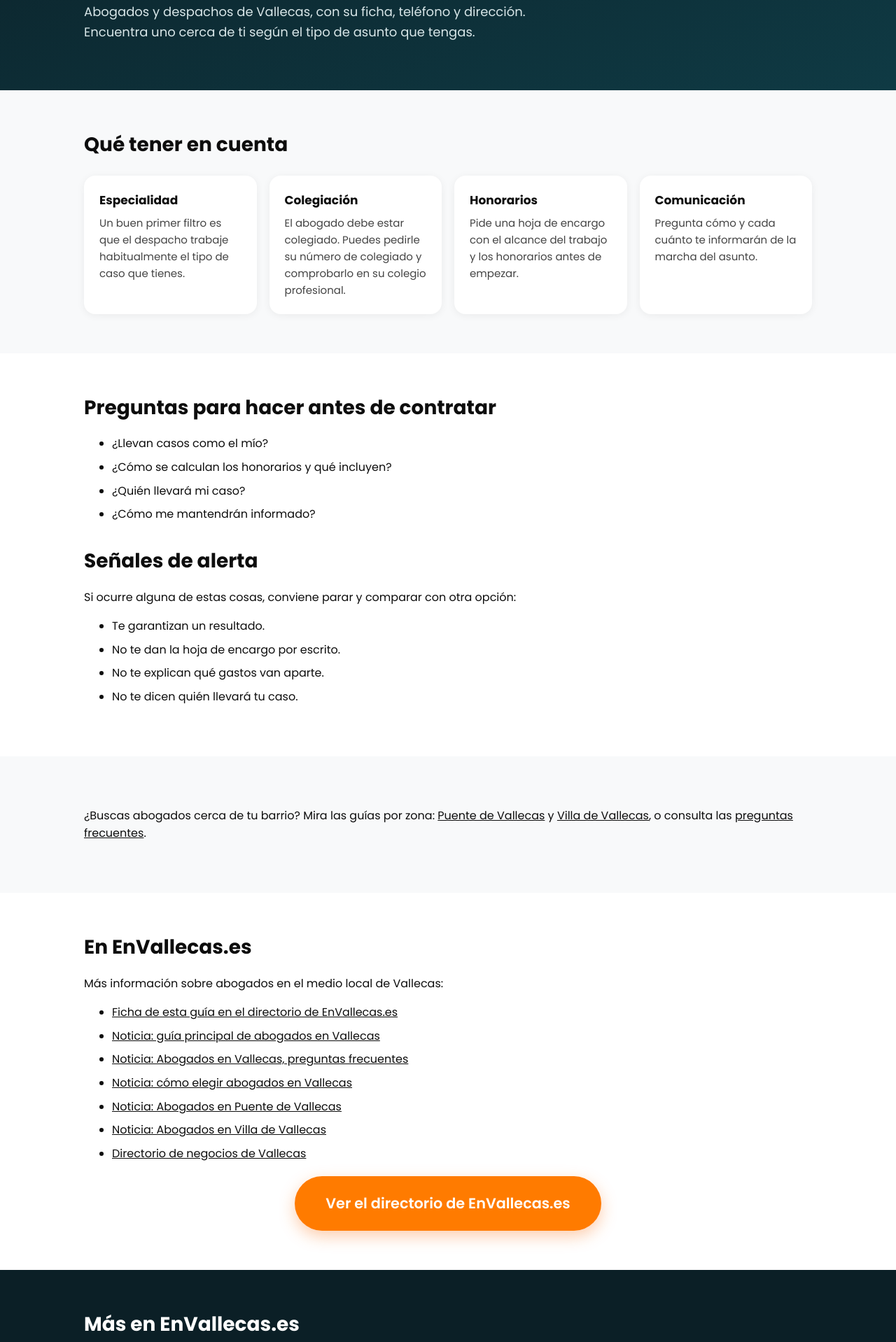
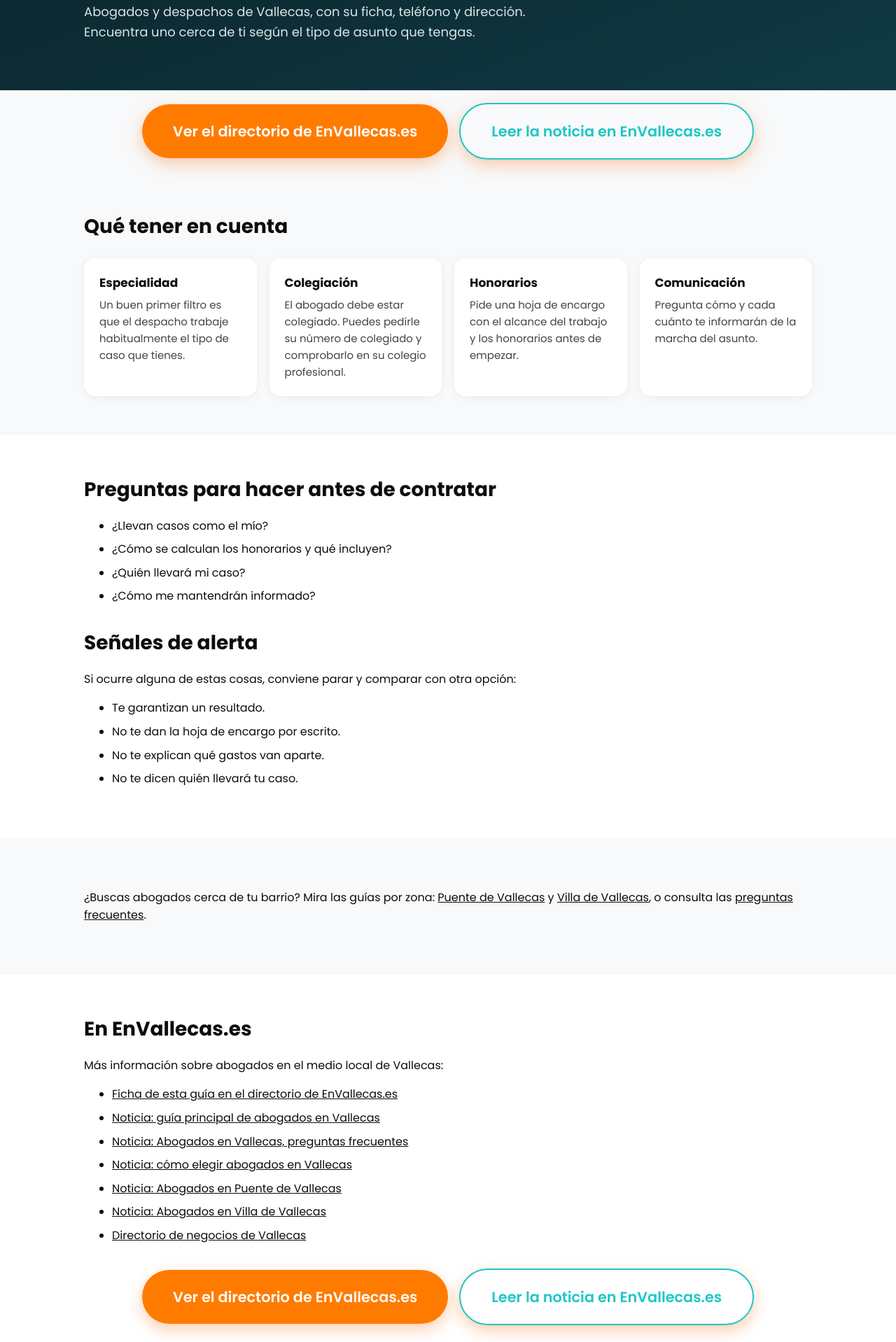
Before and after one commit to jaimebalaguer01/abogadovallecas-com, a plain HTML site: page como-elegir/index.html in a window 1280 px wide. Shown: the part 452-2370 px from the top of the page at 70% size. Drawn offline with Linux system fonts and the light colour scheme.

Commit message:
Botones de directorio y noticia también junto al texto de cada página
Co-Authored-By: Claude Sonnet 5.5 <noreply@anthropic.com>
Claude-Session: https://claude.ai/code/session_01C2douzTVvDqvuZYVRfqo1r

```diff
--- a/como-elegir/index.html
+++ b/como-elegir/index.html
@@ -24,6 +24,7 @@ h1{font-size:clamp(34px,6vw,60px);line-height:1.08;color:var(--teal);margin:16px
 .btn{display:inline-block;background:var(--orange);color:#fff;font-weight:600;text-decoration:none;padding:14px 26px;border-radius:99px;margin:8px 10px 0 0}
 .btn.alt{background:transparent;border:2px solid var(--teal);color:var(--teal)}
 .topbar{background:#fff;text-align:center;padding:14px 12px 22px;border-bottom:3px solid var(--teal)}.topbar .btn.big{display:inline-block;margin:8px 8px 0;padding:18px 34px}
+.inline-btns{text-align:center;padding:10px 0}.inline-btns .btn.big{display:inline-block;margin:8px}
 .btn.big{font-size:1.3rem;padding:22px 44px;box-shadow:0 8px 22px rgba(249,115,22,.35);display:block;width:fit-content;max-width:100%;margin:20px auto 0;text-align:center}
 section{padding:56px 0}
 h2{font-size:28px;margin:0 0 12px}
@@ -48,11 +49,13 @@ footer a{color:var(--teal)}
 <div class="topbar"><a class="btn big" href="https://envallecas.es/directorio">Ver el directorio de EnVallecas.es</a><a class="btn big alt" href="https://envallecas.es/noticias/abogados-vallecas-como-elegir">Leer la noticia en EnVallecas.es</a></div>
 <header class="top"><div class="wrap"><a class="logo" href="/">Abogados<span> Vallecas</span></a><nav><a href="/preguntas-frecuentes/">Preguntas frecuentes</a><a href="/como-elegir/">Cómo elegir</a><a href="/puente-de-vallecas/">Puente de Vallecas</a><a href="/villa-de-vallecas/">Villa de Vallecas</a></nav></div></header>
 <main><div class="hero" style="padding-bottom:50px"><div class="wrap"><span class="eyebrow">Guía local · actualizada 2026-11-14</span><h1>Cómo elegir abogados en Vallecas</h1><p>Abogados y despachos de Vallecas, con su ficha, teléfono y dirección. Encuentra uno cerca de ti según el tipo de asunto que tengas.</p></div></div>
+<div class="inline-btns"><a class="btn big" href="https://envallecas.es/directorio">Ver el directorio de EnVallecas.es</a><a class="btn big alt" href="https://envallecas.es/noticias/abogados-vallecas-como-elegir">Leer la noticia en EnVallecas.es</a></div>
 <section><div class="wrap"><h2>Qué tener en cuenta</h2><div class="grid"><div class="card"><h3>Especialidad</h3><p>Un buen primer filtro es que el despacho trabaje habitualmente el tipo de caso que tienes.</p></div><div class="card"><h3>Colegiación</h3><p>El abogado debe estar colegiado. Puedes pedirle su número de colegiado y comprobarlo en su colegio profesional.</p></div><div class="card"><h3>Honorarios</h3><p>Pide una hoja de encargo con el alcance del trabajo y los honorarios antes de empezar.</p></div><div class="card"><h3>Comunicación</h3><p>Pregunta cómo y cada cuánto te informarán de la marcha del asunto.</p></div></div></div></section>
 <section style="background:#fff"><div class="wrap"><h2>Preguntas para hacer antes de contratar</h2><ul class="list"><li>¿Llevan casos como el mío?</li><li>¿Cómo se calculan los honorarios y qué incluyen?</li><li>¿Quién llevará mi caso?</li><li>¿Cómo me mantendrán informado?</li></ul>
 <h2 style="margin-top:32px">Señales de alerta</h2><p>Si ocurre alguna de estas cosas, conviene parar y comparar con otra opción:</p><ul class="list"><li>Te garantizan un resultado.</li><li>No te dan la hoja de encargo por escrito.</li><li>No te explican qué gastos van aparte.</li><li>No te dicen quién llevará tu caso.</li></ul></div></section>
 <section><div class="wrap"><p>¿Buscas abogados cerca de tu barrio? Mira las guías por zona: <a href="/puente-de-vallecas/">Puente de Vallecas</a> y <a href="/villa-de-vallecas/">Villa de Vallecas</a>, o consulta las <a href="/preguntas-frecuentes/">preguntas frecuentes</a>.</p></div></section>
-<section style="background:#fff"><div class="wrap"><h2>En EnVallecas.es</h2><p>Más información sobre abogados en el medio local de Vallecas:</p><ul class="list"><li><a href="https://envallecas.es/negocio/abogados-vallecas">Ficha de esta guía en el directorio de EnVallecas.es</a></li><li><a href="https://envallecas.es/noticias/abogados-vallecas-guia-elegir-despacho">Noticia: guía principal de abogados en Vallecas</a></li><li><a href="https://envallecas.es/noticias/abogados-vallecas-preguntas-frecuentes">Noticia: Abogados en Vallecas, preguntas frecuentes</a></li><li><a href="https://envallecas.es/noticias/abogados-vallecas-como-elegir">Noticia: cómo elegir abogados en Vallecas</a></li><li><a href="https://envallecas.es/noticias/abogados-puente-de-vallecas">Noticia: Abogados en Puente de Vallecas</a></li><li><a href="https://envallecas.es/noticias/abogados-villa-de-vallecas">Noticia: Abogados en Villa de Vallecas</a></li><li><a href="https://envallecas.es/directorio">Directorio de negocios de Vallecas</a></li></ul><a class="btn big" href="https://envallecas.es/directorio">Ver el directorio de EnVallecas.es</a></div></section>
+<section style="background:#fff"><div class="wrap"><h2>En EnVallecas.es</h2><p>Más información sobre abogados en el medio local de Vallecas:</p><ul class="list"><li><a href="https://envallecas.es/negocio/abogados-vallecas">Ficha de esta guía en el directorio de EnVallecas.es</a></li><li><a href="https://envallecas.es/noticias/abogados-vallecas-guia-elegir-despacho">Noticia: guía principal de abogados en Vallecas</a></li><li><a href="https://envallecas.es/noticias/abogados-vallecas-preguntas-frecuentes">Noticia: Abogados en Vallecas, preguntas frecuentes</a></li><li><a href="https://envallecas.es/noticias/abogados-vallecas-como-elegir">Noticia: cómo elegir abogados en Vallecas</a></li><li><a href="https://envallecas.es/noticias/abogados-puente-de-vallecas">Noticia: Abogados en Puente de Vallecas</a></li><li><a href="https://envallecas.es/noticias/abogados-villa-de-vallecas">Noticia: Abogados en Villa de Vallecas</a></li><li><a href="https://envallecas.es/directorio">Directorio de negocios de Vallecas</a></li></ul><div class="inline-btns"><a class="btn big" href="https://envallecas.es/directorio">Ver el directorio de EnVallecas.es</a><a class="btn big alt" href="https://envallecas.es/noticias/abogados-vallecas-como-elegir">Leer la noticia en EnVallecas.es</a></div>
+</div></section>
 <section class="band"><div class="wrap"><h2>Más en EnVallecas.es</h2><p>Directorio de negocios, noticias y guías de Puente y Villa de Vallecas.</p><a class="btn" href="https://envallecas.es/directorio">Ver el directorio</a><a class="btn alt" href="/">Volver a la guía</a></div></section>
 </main>
 <footer><div class="wrap"><p>Abogados en Vallecas es una guía de <a href="https://envallecas.es">EnVallecas.es</a>, el medio local de Vallecas.</p>
```
Also changed, not shown: index.html (+3 -1 lines), preguntas-frecuentes/index.html (+4 -1 lines), puente-de-vallecas/index.html (+4 -1 lines), villa-de-vallecas/index.html (+4 -1 lines).
